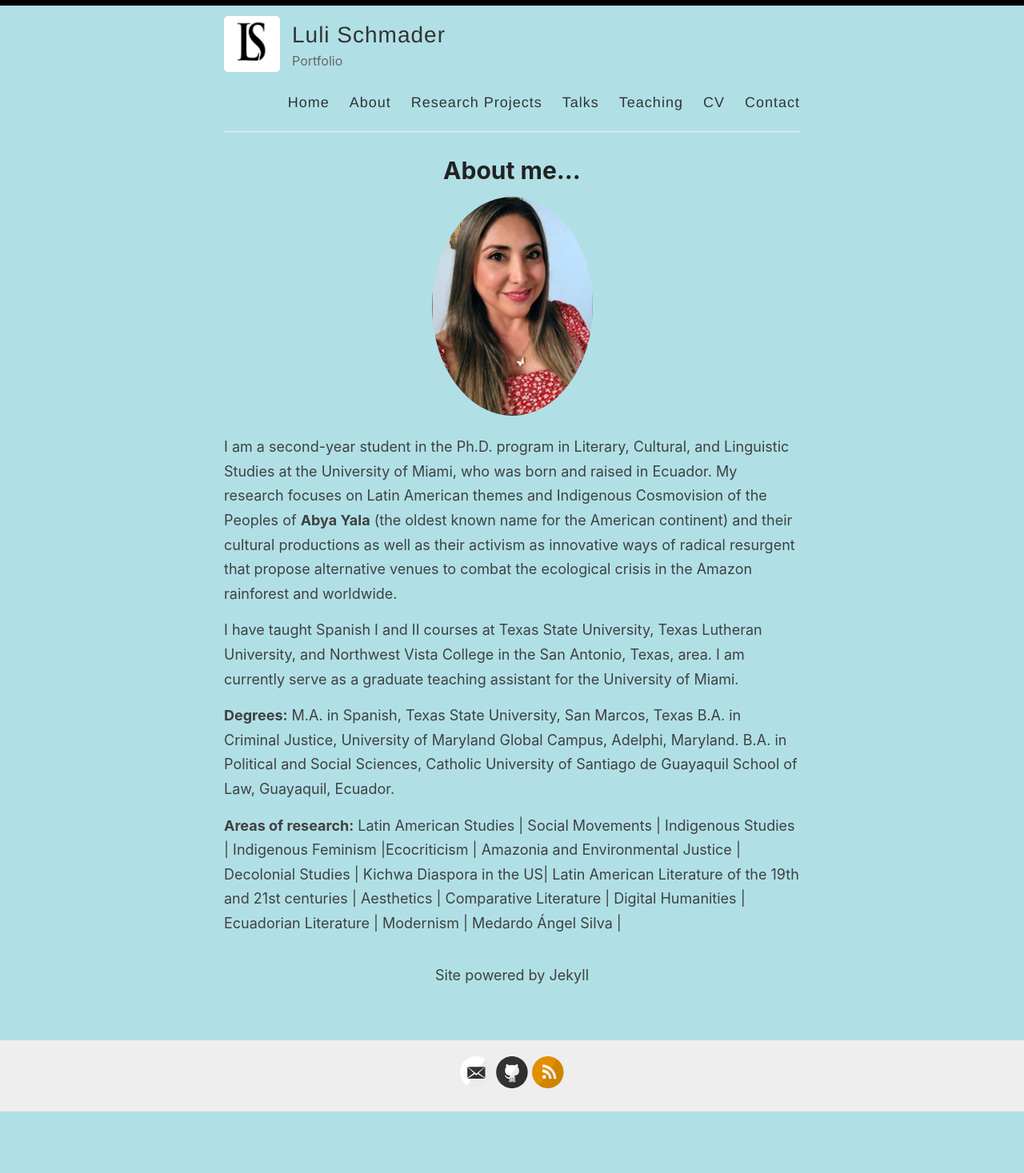
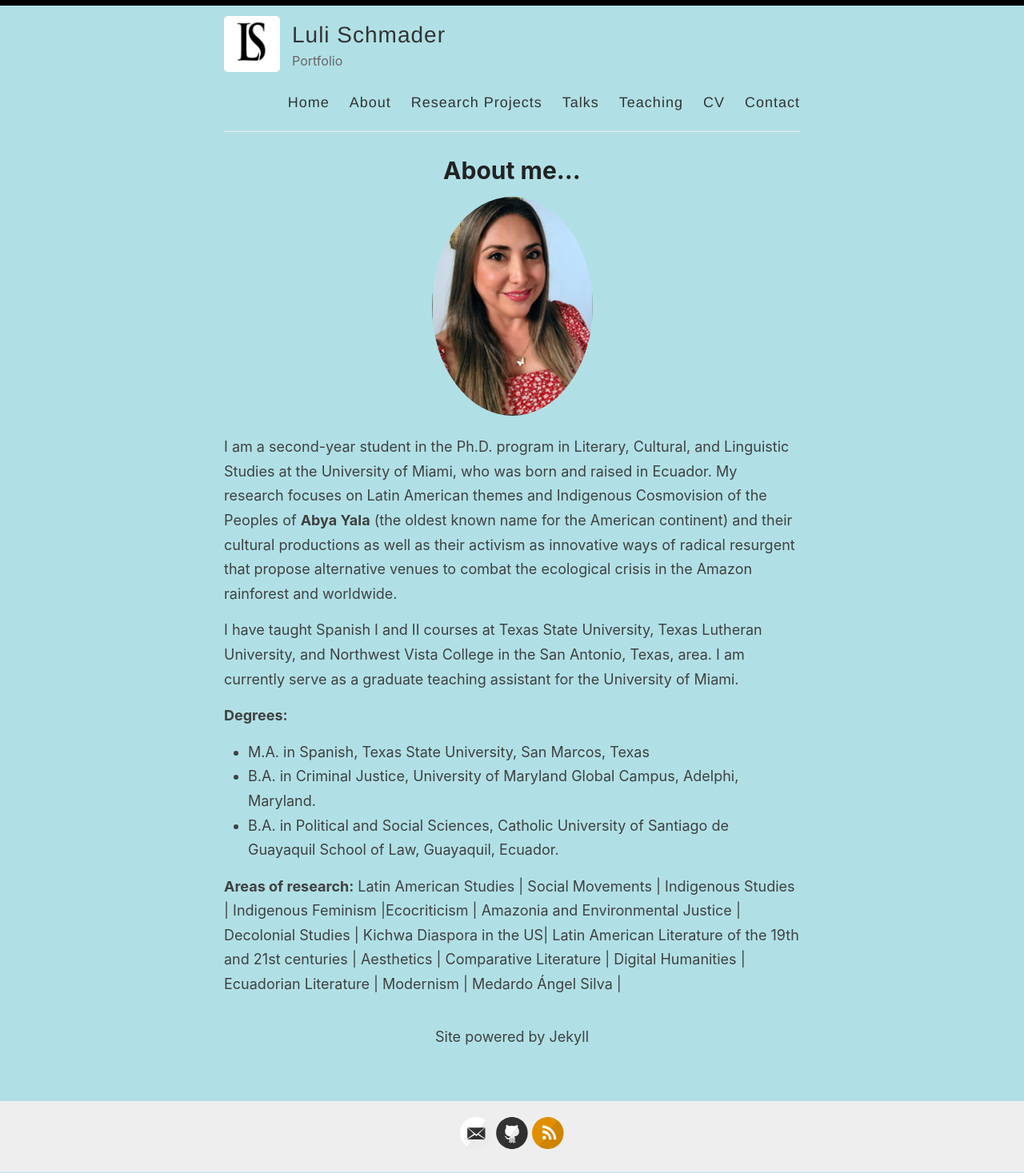
Before and after one commit to lulischmader/lulischmader.github.io, a Jekyll site: the page built from _pages/about.md, in a window 1280 px wide. Shown: the whole page at 80% size. Built offline with Jekyll 4.4.1, drawn with Linux system fonts in a browser that asks for light colours; before the commit the page ends 1391 px from its top, so only the background shows below that.

```diff
--- a/_pages/about.md
+++ b/_pages/about.md
@@ -21,9 +21,9 @@ permalink: /about/
 <p>I have taught Spanish I and II courses at Texas State University, Texas Lutheran University, and Northwest Vista College in the San Antonio, Texas, area. I am currently serve as a graduate teaching assistant for the University of Miami.</p>
 
 <strong>Degrees:</strong>
-M.A. in Spanish, Texas State University, San Marcos, Texas
-B.A. in Criminal Justice, University of Maryland Global Campus, Adelphi, Maryland.
-B.A. in Political and Social Sciences, Catholic University of Santiago de Guayaquil School of Law, Guayaquil, Ecuador.
+- M.A. in Spanish, Texas State University, San Marcos, Texas
+- B.A. in Criminal Justice, University of Maryland Global Campus, Adelphi, Maryland.
+- B.A. in Political and Social Sciences, Catholic University of Santiago de Guayaquil School of Law, Guayaquil, Ecuador.
 
 <strong>Areas of research:</strong>
 Latin American Studies | Social Movements | Indigenous Studies | Indigenous Feminism |Ecocriticism |  Amazonia and Environmental Justice | Decolonial Studies | Kichwa Diaspora in the US|  Latin American Literature of the 19th and 21st centuries | Aesthetics | Comparative Literature | Digital Humanities | Ecuadorian Literature | Modernism | Medardo Ángel Silva |
```
